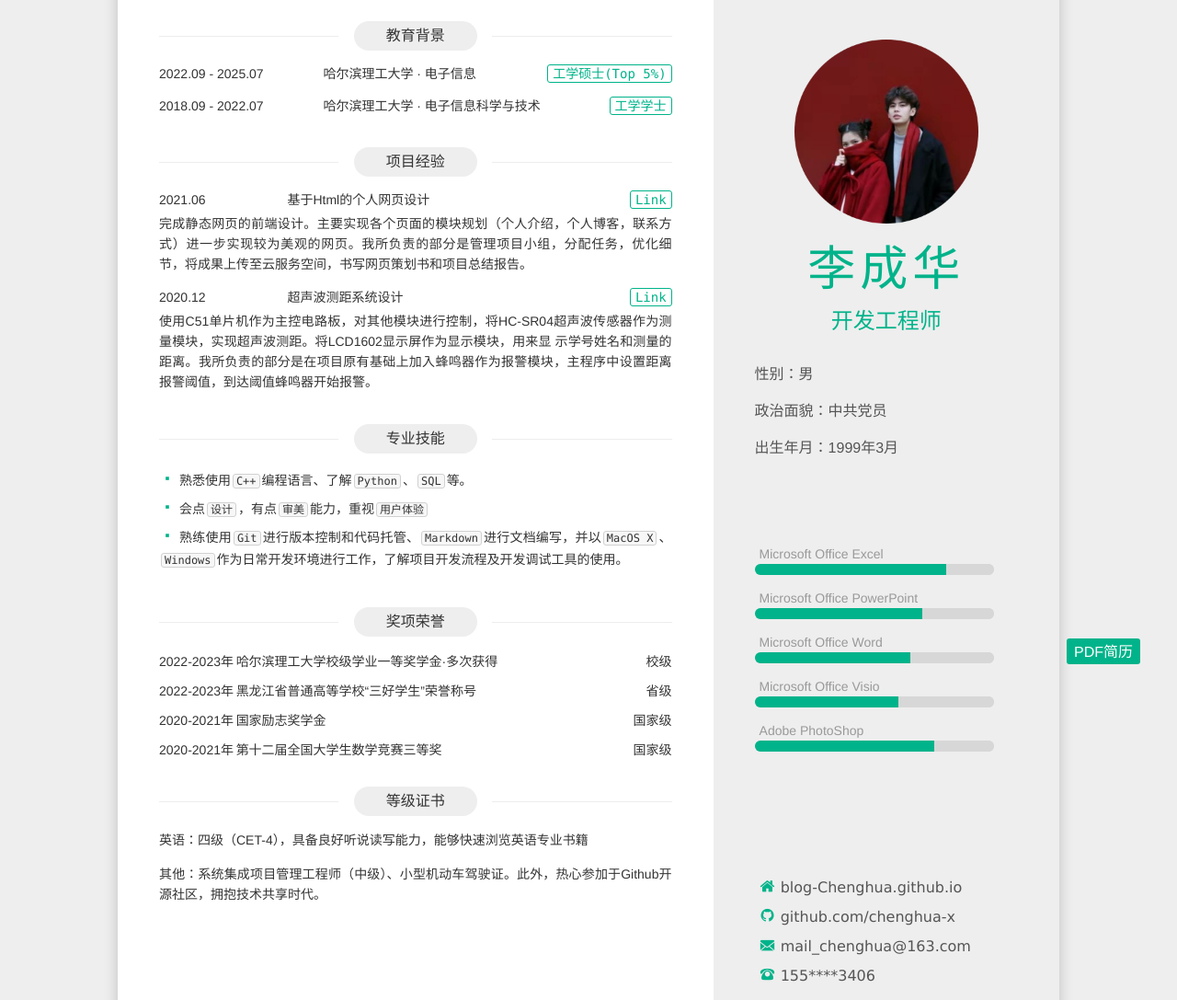
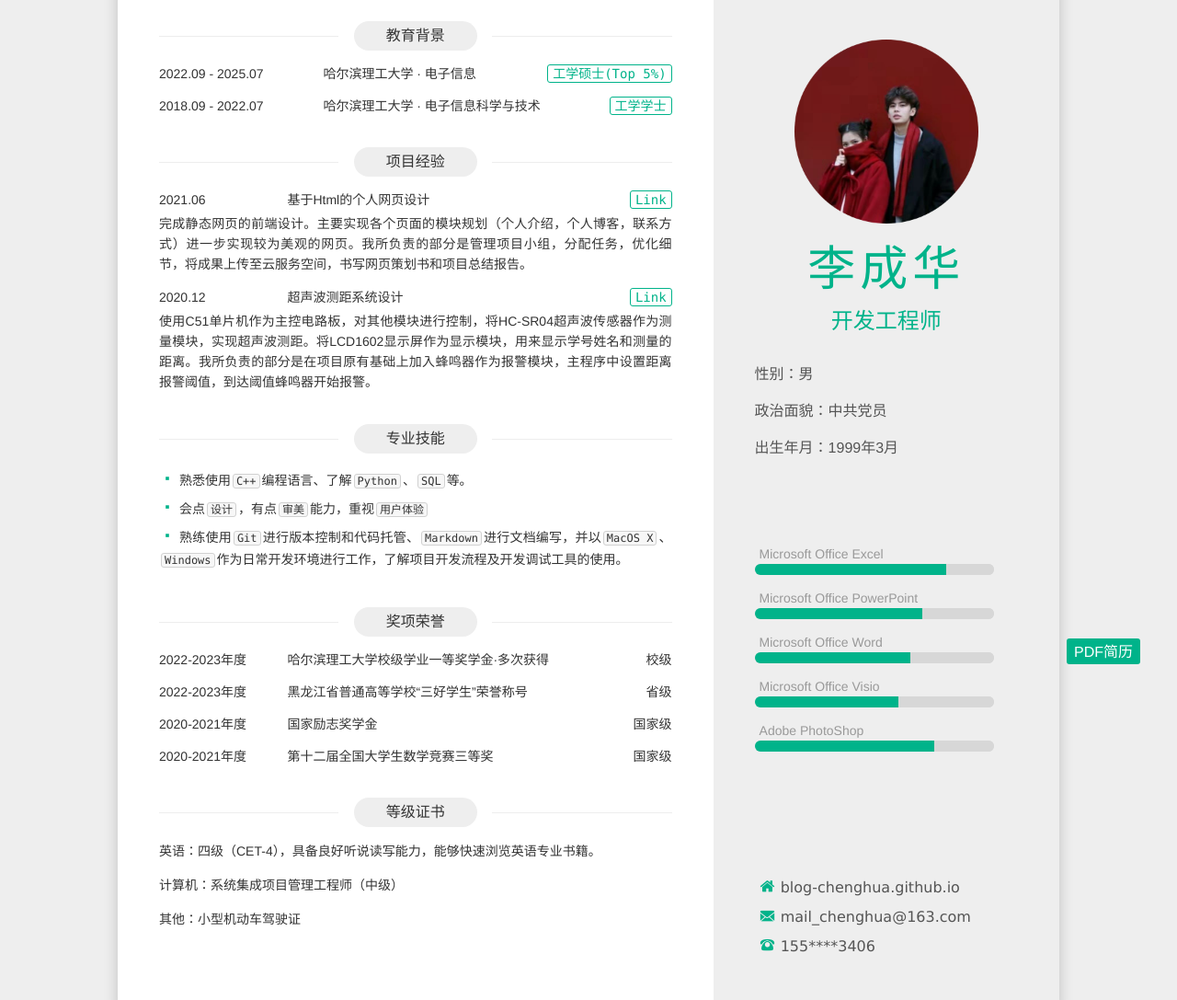
Before and after one commit to blog-chenghua/resume, a website: page index.html in a window 1280 px wide. Shown: the part 72-1159 px from the top of the page at 92% size. Drawn offline with Linux system fonts and the light colour scheme.

Commit message:
Update index.html

```diff
--- a/index.html
+++ b/index.html
@@ -69,7 +69,7 @@
                         </header>
                         <div class=item-bd>
                             <p class=section-content>
-                                使用C51单片机作为主控电路板，对其他模块进行控制，将HC-SR04超声波传感器作为测量模块，实现超声波测距。将LCD1602显示屏作为显示模块，用来显				示学号姓名和测量的距离。我所负责的部分是在项目原有基础上加入蜂鸣器作为报警模块，主程序中设置距离报警阈值，到达阈值蜂鸣器开始报警。
+                                使用C51单片机作为主控电路板，对其他模块进行控制，将HC-SR04超声波传感器作为测量模块，实现超声波测距。将LCD1602显示屏作为显示模块，用来显示学号姓名和测量的距离。我所负责的部分是在项目原有基础上加入蜂鸣器作为报警模块，主程序中设置距离报警阈值，到达阈值蜂鸣器开始报警。
                             </p>
                         </div>
                     </div>
@@ -91,7 +91,7 @@
                 </div>
             </section>
 
-            <section class=prize>
+            <section class=honor>
                 <header class=section-hd>
                     <span class=section-title-l></span>
                     <h2 class=section-title>奖项荣誉</h2>
@@ -100,28 +100,28 @@
                 <div class=section-bd>
                     <div class=item>
                         <header class=item-hd>
-                            <span class=item-time>2022-2023年</span>
+                            <span class=item-time>2022-2023年度</span>
                             <span class=item-more>校级</span>
                             <h3 class=item-name>哈尔滨理工大学校级学业一等奖学金·多次获得</h3>
                         </header>
                     </div>
                     <div class=item>
                         <header class=item-hd>
-                            <span class=item-time>2022-2023年</span>
+                            <span class=item-time>2022-2023年度</span>
                             <span class=item-more>省级</span>
                             <h3 class=item-name>黑龙江省普通高等学校“三好学生”荣誉称号</h3>
                         </header>
                     </div>
                     <div class=item>
                         <header class=item-hd>
-                            <span class=item-time>2020-2021年</span>
+                            <span class=item-time>2020-2021年度</span>
                             <span class=item-more>国家级</span>
                             <h3 class=item-name>国家励志奖学金</h3>
                         </header>
                     </div>
                     <div class=item>
                         <header class=item-hd>
-                            <span class=item-time>2020-2021年</span>
+                            <span class=item-time>2020-2021年度</span>
                             <span class=item-more>国家级</span>
                             <h3 class=item-name>第十二届全国大学生数学竞赛三等奖</h3>
                         </header>
@@ -139,16 +139,22 @@
                     <div class=item>
                         <header class=item-hd>
                          <p class=section-content>
-                                英语：四级（CET-4），具备良好听说读写能力，能够快速浏览英语专业书籍</em>
+                                英语：四级（CET-4），具备良好听说读写能力，能够快速浏览英语专业书籍。</em>
+                        </p>
+                        </header>
+                    </div>
+                    <div class=item>
+                        <header class=item-hd>
+                         <p class=section-content>
+                                计算机：系统集成项目管理工程师（中级）</em>
                         </p>
                         </header>
                     </div>
                     <div class=item>
                         <header class=item-hd>
                             <p class=section-content>
-                                其他：系统集成项目管理工程师（中级）、小型机动车驾驶证。此外，热心参加于Github开源社区，拥抱技术共享时代。</em>
+                                其他：小型机动车驾驶证</em>
                                 </p>
-
                         </header>
                     </div>
                 </div>
@@ -198,14 +204,7 @@
                     <li>
                         <a href=http://blog-chenghua.github.io target=_blank>
                             <i class="iconfont icon-homepage"></i>
-                            <span class=contact-link>blog-Chenghua.github.io</span>
-                        </a>
-                    </li>
-                    <li>
-                        <a href=https://github.com/chenghua-x target=_blank>
-                            <i class="iconfont icon-github"></i>
-                            <span class=contact-link>github.com/chenghua-x</span>
-
+                            <span class=contact-link>blog-chenghua.github.io</span>
                         </a>
                     </li>
                     <li>
@@ -216,7 +215,7 @@
                         </a>
                     </li>
                     <li>
-                        <a href=tel:15545523406 target=_blank>
+                        <a href=tel:+86-15545523406 target=_blank>
                             <i class="iconfont icon-phone"></i>
                             <span class=contact-link>155****3406</span>
                         </a>
```
